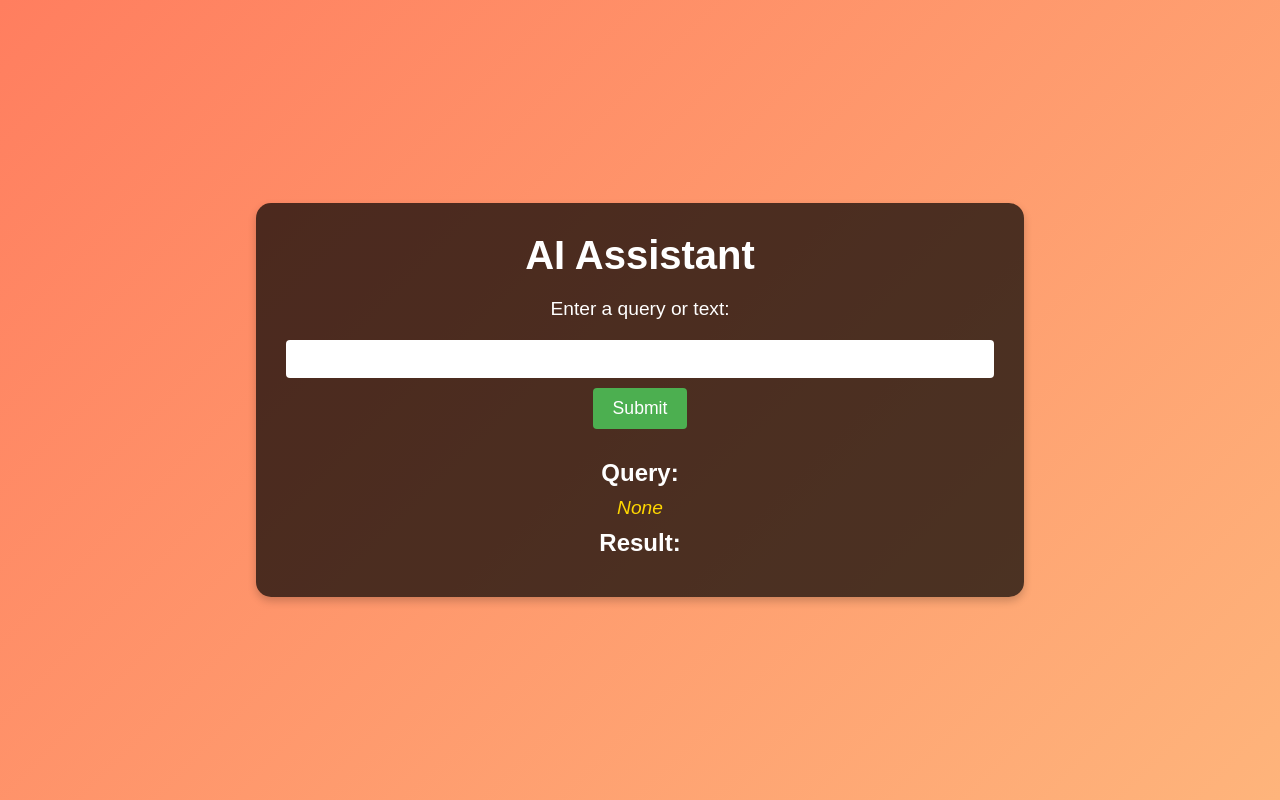
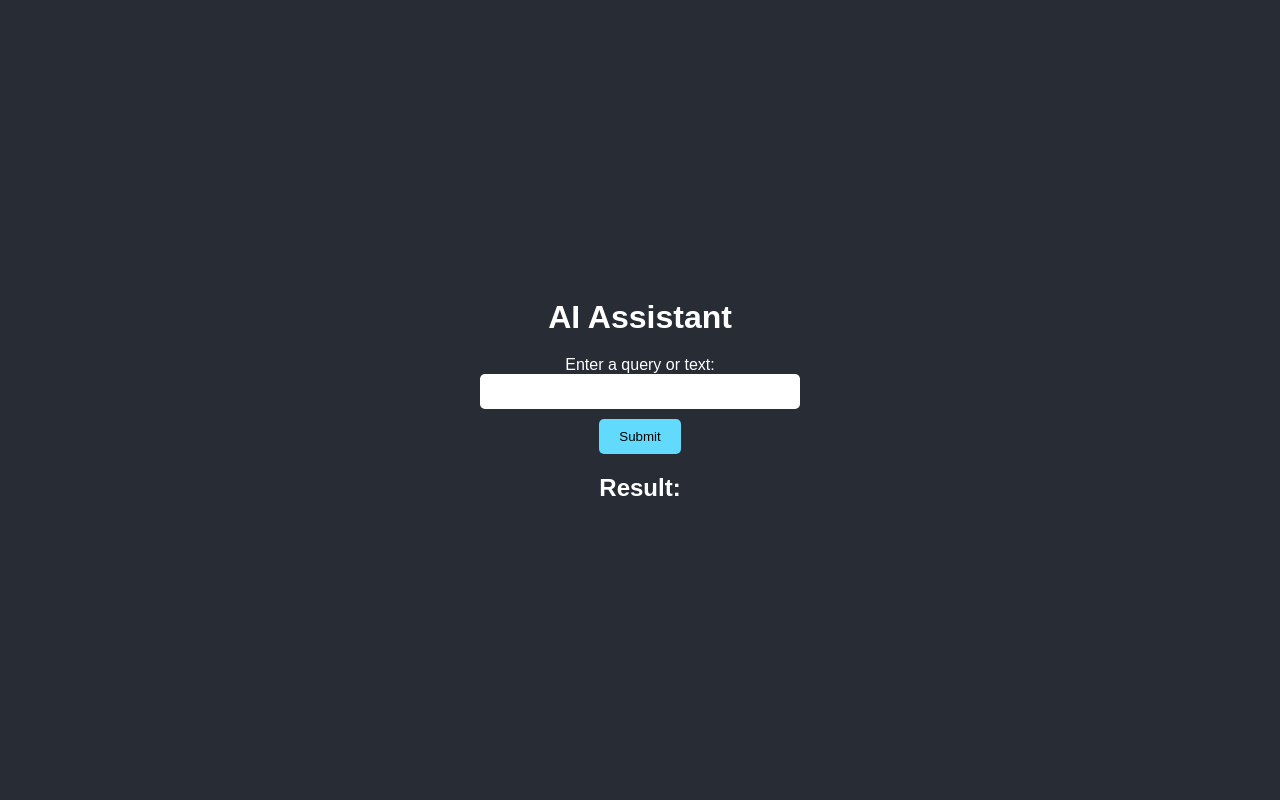
Before and after one commit to Res4ad0/flask-ai-assistant, a Flask app: template templates/index.html in a window 1280 px wide. Run offline with Flask 3, Linux system fonts and the light colour scheme; the template is opened without the code that fills it, so the values that code supplies are empty.

Commit message:
Updated project with

```diff
--- a/app.py
+++ b/app.py
@@ -4,73 +4,61 @@
 from deep_translator import GoogleTranslator
 from bs4 import BeautifulSoup
 
-app = Flask(__name__)
+app = Flask(__name__, static_folder='static', template_folder='templates')
 
 class AIAssistant:
     def __init__(self):
-        # Model ve tokenizer'ı yükleyin
         self.model = GPT2LMHeadModel.from_pretrained("gpt2")
         self.tokenizer = GPT2Tokenizer.from_pretrained("gpt2")
-
-        # Padding token'ı ayarla
         self.tokenizer.pad_token = self.tokenizer.eos_token
-
         self.model.eval()
 
     def correct_text(self, input_text):
         inputs = self.tokenizer(input_text, return_tensors="pt", padding=True, truncation=True)
-
-        # Yanıtı daha anlamlı hale getirmek için parametreler üzerinde oynama yapıyoruz
         outputs = self.model.generate(
             inputs['input_ids'],
             attention_mask=inputs['attention_mask'],
-            max_length=50,  # Cevap uzunluğunu kısıtladık
-            temperature=0.6,  # Daha tutarlı ve mantıklı yanıtlar
-            top_k=30,  # Daha seçici yanıtlar
-            top_p=0.85,  # Nucleus sampling'i sıkı tutalım
-            do_sample=True,  # Örnekleme ile yanıtlar üretelim
-            pad_token_id=self.tokenizer.eos_token_id  # Padding token'ı ayarlayalım
+            max_length=40,
+            temperature=0.5,
+            top_k=30,
+            top_p=0.85,
+            do_sample=True,
+            pad_token_id=self.tokenizer.eos_token_id
         )
-
         corrected_text = self.tokenizer.decode(outputs[0], skip_special_tokens=True)
         return corrected_text
 
     def search_duckduckgo(self, query):
-        # DuckDuckGo'da arama yapma
         url = f"https://duckduckgo.com/html/?q={query}"
-        response = requests.get(url)  # requests kütüphanesini kullanıyoruz
+        response = requests.get(url)
         if response.status_code == 200:
-            # HTML içeriğini işle
             soup = BeautifulSoup(response.text, 'html.parser')
-            result = soup.find('a', {'class': 'result__a'})  # İlk sonuç bağlantısını bul
-            snippet = soup.find('a', {'class': 'result__snippet'})  # Sonuç açıklamasını al
+            result = soup.find('a', {'class': 'result__a'})
+            snippet = soup.find('a', {'class': 'result__snippet'})
             if result and snippet:
                 return f"{result.get_text()} - {snippet.get_text()}"
             elif result:
-                return result.get_text()  # Yalnızca başlık metni
+                return result.get_text()
             else:
                 return "No relevant results found."
         return "No results found."
 
     def process_input(self, user_input):
-        # Eğer "arastir" varsa DuckDuckGo'da arama yap, yoksa metin düzeltme yap
-        if "arastir" in user_input.lower():  # Arama terimi "arastir" kontrolü
-            query = user_input.lower().replace("arastir", "").strip()  # "arastir" kelimesini çıkar
-            print("Searching DuckDuckGo for:", query)
+        if "arastir" in user_input.lower():
+            query = user_input.lower().replace("arastir", "").strip()
             return self.search_duckduckgo(query)
         else:
-            print("Correcting text:", user_input)
             return self.correct_text(user_input)
+
+assistant = AIAssistant()
 
 @app.route("/", methods=["GET", "POST"])
 def index():
-    assistant = AIAssistant()
     result = ""
     if request.method == "POST":
         user_input = request.form["user_input"]
         result = assistant.process_input(user_input)
-        # Çeviri yap
-        result = GoogleTranslator(source='en', target='tr').translate(result)  # İngilizce'yi Türkçeye çevir
+        result = GoogleTranslator(source='en', target='tr').translate(result)
     return render_template("index.html", result=result)
 
 if __name__ == "__main__":
--- a/requirements.txt
+++ b/requirements.txt
@@ -0,0 +1,6 @@
+Flask
+transformers
+torch
+deep-translator
+beautifulsoup4
+requests
--- a/static/styles.css
+++ b/static/styles.css
@@ -1,87 +1,46 @@
-/* Genel sıfırlama ve kutu düzeni */
-* {
+body {
+    font-family: Arial, sans-serif;
+    background-color: #282c34;
+    color: white;
     margin: 0;
     padding: 0;
-    box-sizing: border-box;
 }
 
-body {
-    font-family: 'Arial', sans-serif;
-    background: linear-gradient(135deg, #ff7e5f, #feb47b); /* Renkli arka plan */
+.container {
     display: flex;
+    flex-direction: column;
+    align-items: center;
     justify-content: center;
-    align-items: center;
     height: 100vh;
-    color: white;
-    text-align: center;
 }
 
-/* Ana konteyner */
-.container {
-    background-color: rgba(0, 0, 0, 0.7); /* Yarı saydam siyah arka plan */
-    padding: 30px;
-    border-radius: 15px;
-    width: 60%;
-    box-shadow: 0 4px 8px rgba(0, 0, 0, 0.2);
-}
-
-/* Başlık stil */
 h1 {
-    font-size: 2.5rem;
     margin-bottom: 20px;
 }
 
-/* Form alanları */
 form {
-    margin-bottom: 30px;
+    display: flex;
+    flex-direction: column;
+    align-items: center;
 }
 
-label {
-    font-size: 1.2rem;
+input[type="text"] {
+    padding: 10px;
     margin-bottom: 10px;
-    display: block;
-}
-
-/* Kullanıcı girişi için stil */
-input[type="text"] {
-    width: 100%;
-    padding: 10px;
-    margin: 10px 0;
     border: none;
-    border-radius: 4px;
-    font-size: 1rem;
+    border-radius: 5px;
+    width: 300px;
 }
 
 button {
     padding: 10px 20px;
-    background-color: #4CAF50;
-    color: white;
     border: none;
-    border-radius: 4px;
+    border-radius: 5px;
+    background-color: #61dafb;
+    color: black;
     cursor: pointer;
-    font-size: 1.1rem;
 }
 
 button:hover {
-    background-color: #45a049;
+    background-color: #21a1f1;
 }
-
-/* Sonuç alanı */
-.result {
-    margin-top: 20px;
-}
-
-.result h2 {
-    font-size: 1.5rem;
-    margin-bottom: 10px;
-}
-
-.result p {
-    font-size: 1.2rem;
-    margin-bottom: 10px;
-}
-
-.user-query {
-    font-style: italic;
-    color: #FFD700; /* Soru rengi */
-}
--- a/templates/index.html
+++ b/templates/index.html
@@ -14,12 +14,7 @@
             <input type="text" id="user_input" name="user_input" required>
             <button type="submit">Submit</button>
         </form>
-
-        <!-- Show the user's query and AI response -->
         <div class="result">
-            <h2>Query:</h2>
-            <p class="user-query">{{ request.form.get('user_input') }}</p>
-
             <h2>Result:</h2>
             <p>{{ result }}</p>
         </div>
```
Also changed, not shown: 1 other file.
